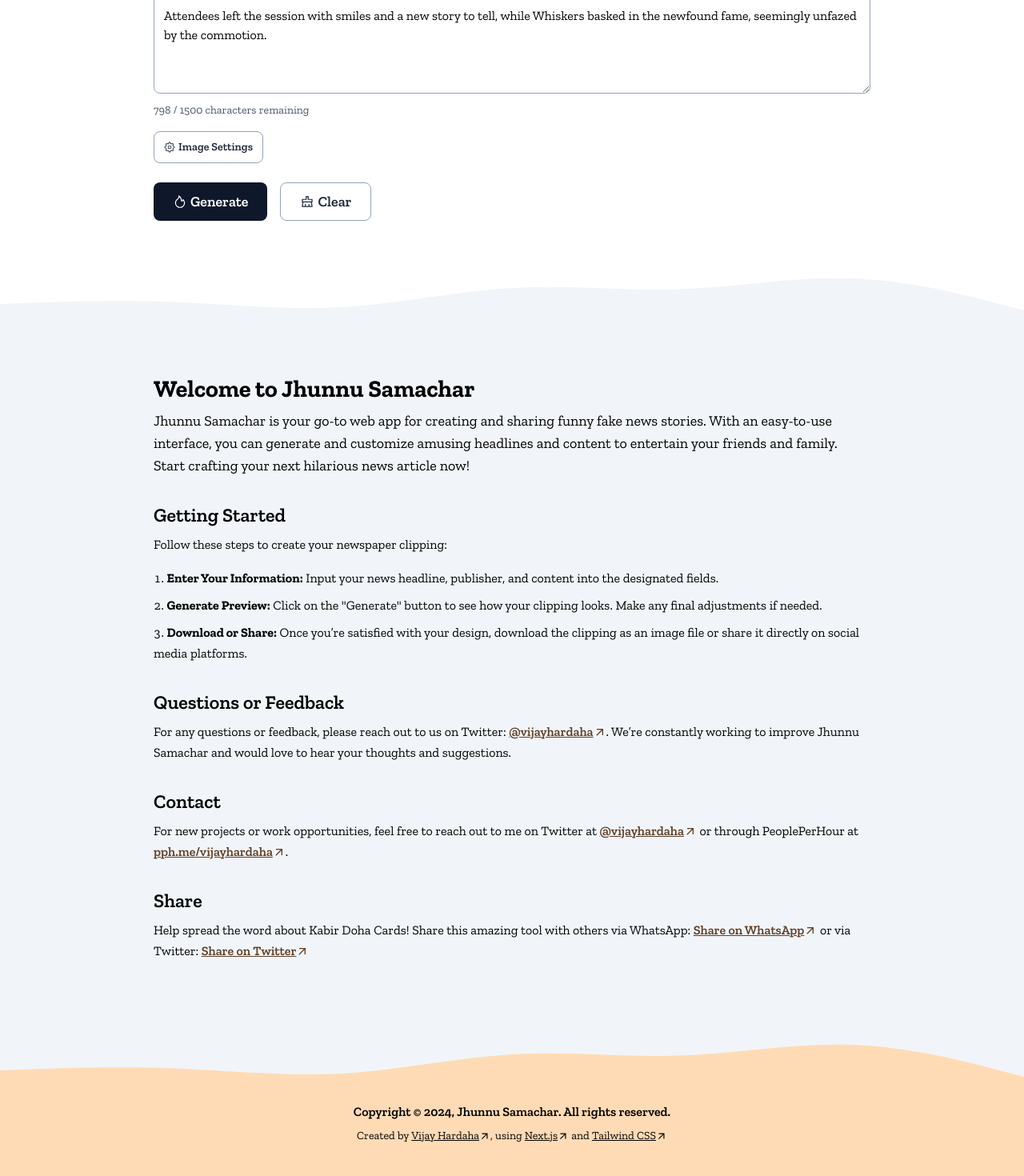
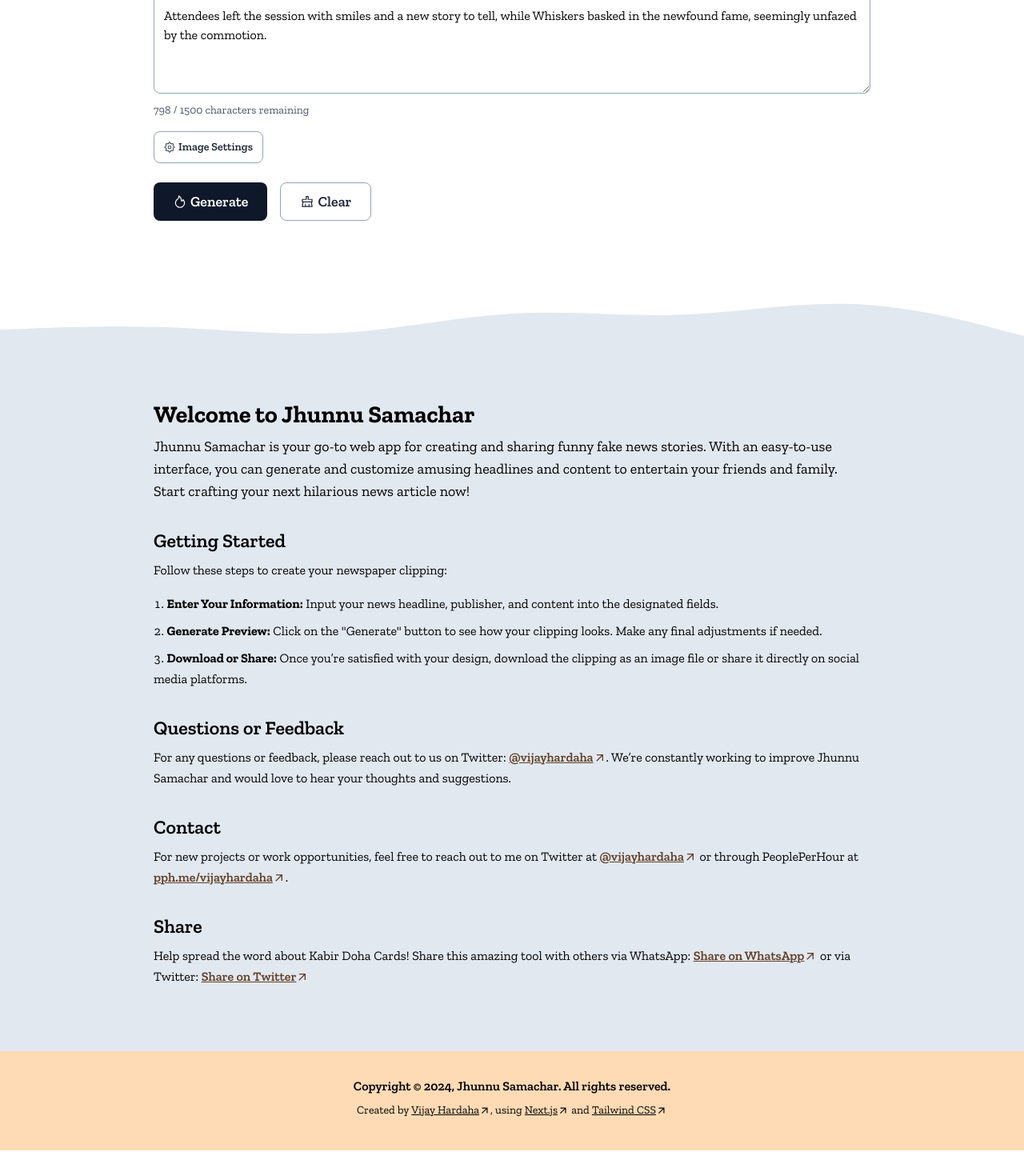
Before and after one commit to vijayhardaha/jhunnu-samachar, a Next.js app: page / in a window 1280 px wide. Shown: the part 526-1996 px from the top of the page at 80% size. After the commit the page ends 1964 px from the top, so only its background shows below. Built offline with nearby package versions, Linux system fonts and the light colour scheme; no server answers; a web font is replaced by a local one.

Commit message:
refactor: optimize footer ui/ux

```diff
--- a/src/components/Footer.js
+++ b/src/components/Footer.js
@@ -9,16 +9,15 @@
  * @returns {JSX.Element} The footer component.
  */
 const Footer = () => (
-	<footer className="relative mt-6">
+	<footer className="relative mt-20">
 		{/* Top SVG design */}
-		<WaveSVG
-			color="#f1f5f9"
-			style={{ width: "100%", height: "5rem", display: "block" }}
-			aria-hidden="true" // Make SVG decorative
-		/>
+
+		<div className="text-slate-200">
+			<WaveSVG />
+		</div>
 
 		{/* Main content area */}
-		<section className="bg-slate-100">
+		<section className="bg-slate-200">
 			<div className="pt-16 pb-12">
 				<div className="container mx-auto">
 					<div className="mb-8 leading-relaxed">
@@ -128,14 +127,8 @@
 				</div>
 			</div>
 
-			{/* Bottom SVG design */}
-			<WaveSVG
-				color="#ffdbb5"
-				aria-hidden="true" // Make SVG decorative
-			/>
-
 			{/* Footer content */}
-			<div className="relative z-10 p-4 pb-8 text-center bg-accent text-black">
+			<div className="relative z-10 py-8 text-center bg-accent text-black">
 				<div className="container mx-auto">
 					<p className="mb-2 font-semibold">Copyright &copy; 2024, Jhunnu Samachar. All rights reserved.</p>
 
```
